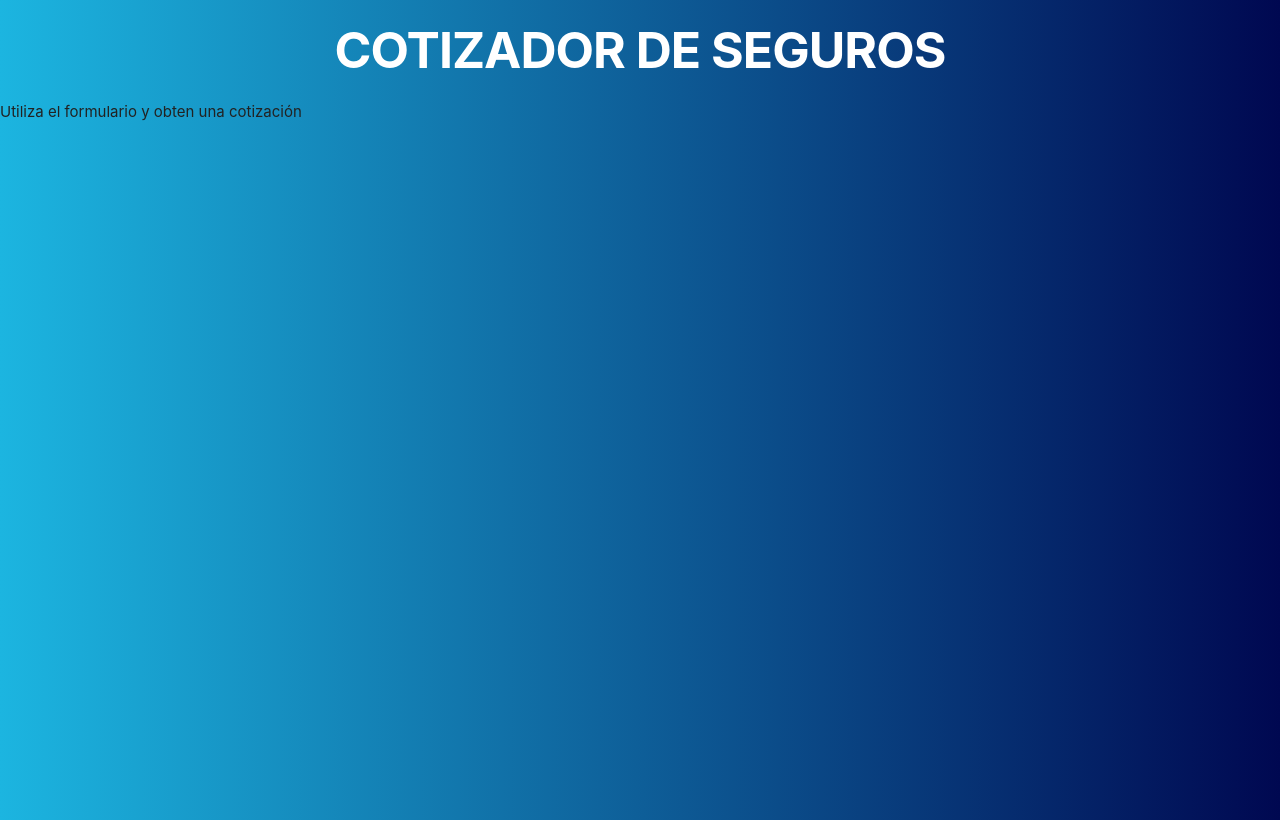
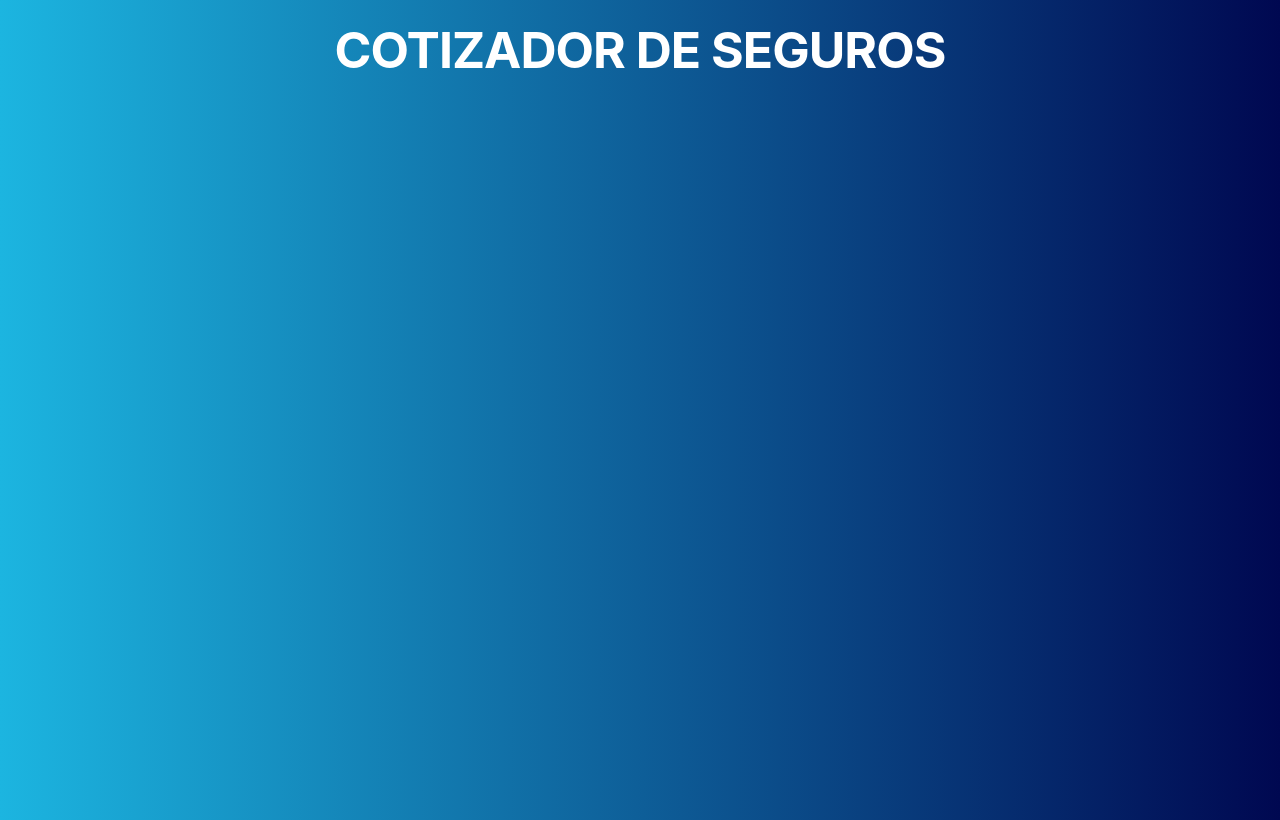
Before and after one commit to bl00p1ng/Cotizador-Prestamos-React, a React (Create React App) app: page / in a window 1280 px wide. Built offline with nearby package versions, Linux system fonts and the light colour scheme.

Commit message:
353 Segunda forma de escribir componentes funcionales

```diff
--- a/src/App.js
+++ b/src/App.js
@@ -7,7 +7,6 @@ function App() {
     <Fragment>
       <Header
         title="Cotizador de seguros"
-        description="Utiliza el formulario y obten una cotización"
       />
     </Fragment>
   );
--- a/src/components/Header.js
+++ b/src/components/Header.js
@@ -1,13 +1,7 @@
-import React, {Fragment} from 'react'
+import React from 'react'
 
-const Header = ({title, description}) => {
-  // Aquí va código estándar de JS
-  return (
-    <Fragment>
-      <h1>{title}</h1>
-      <p>{description}</p>
-    </Fragment>
-  )
-}
+const Header = ({title}) => (
+  <h1>{title}</h1>
+)
 
 export default Header
```
